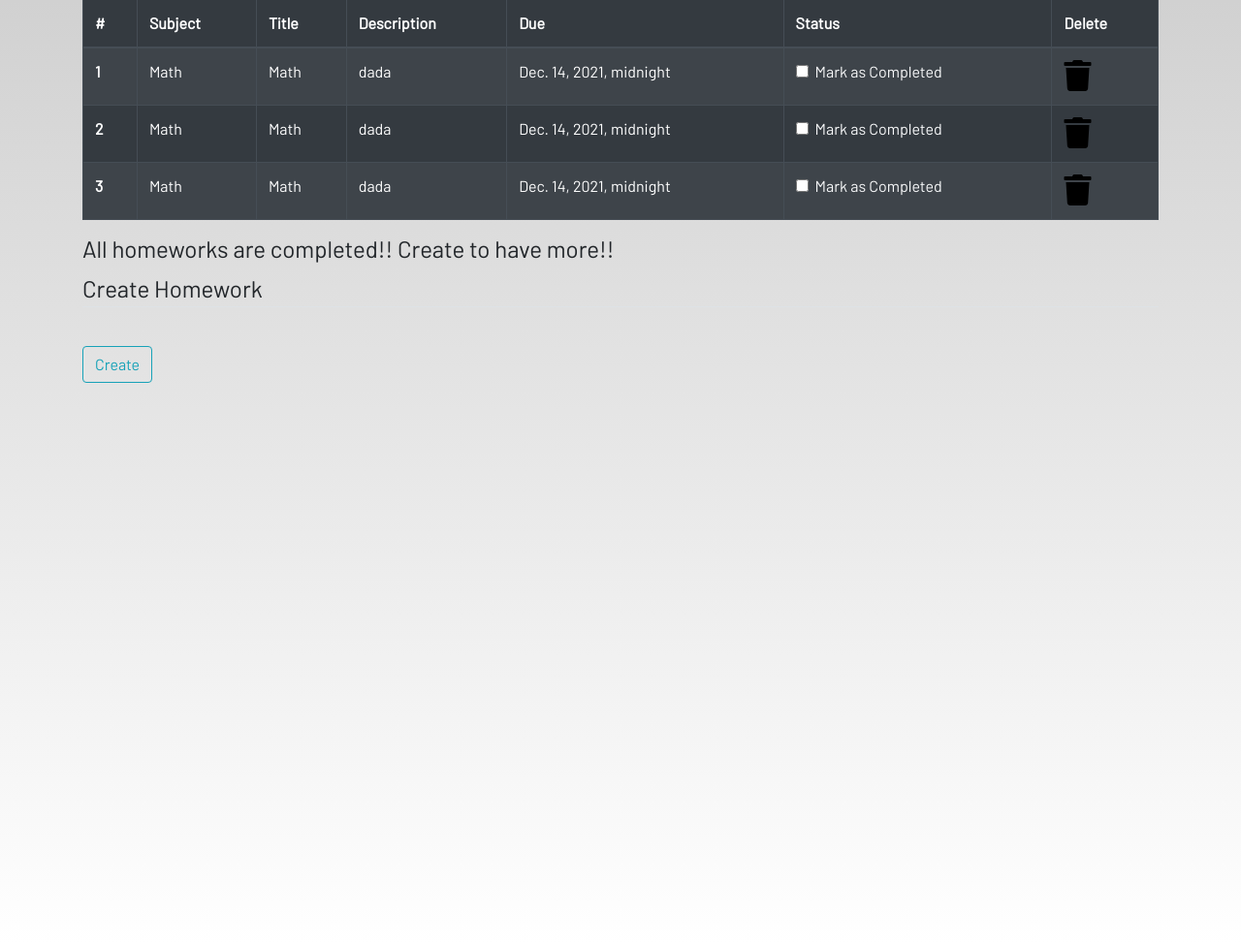
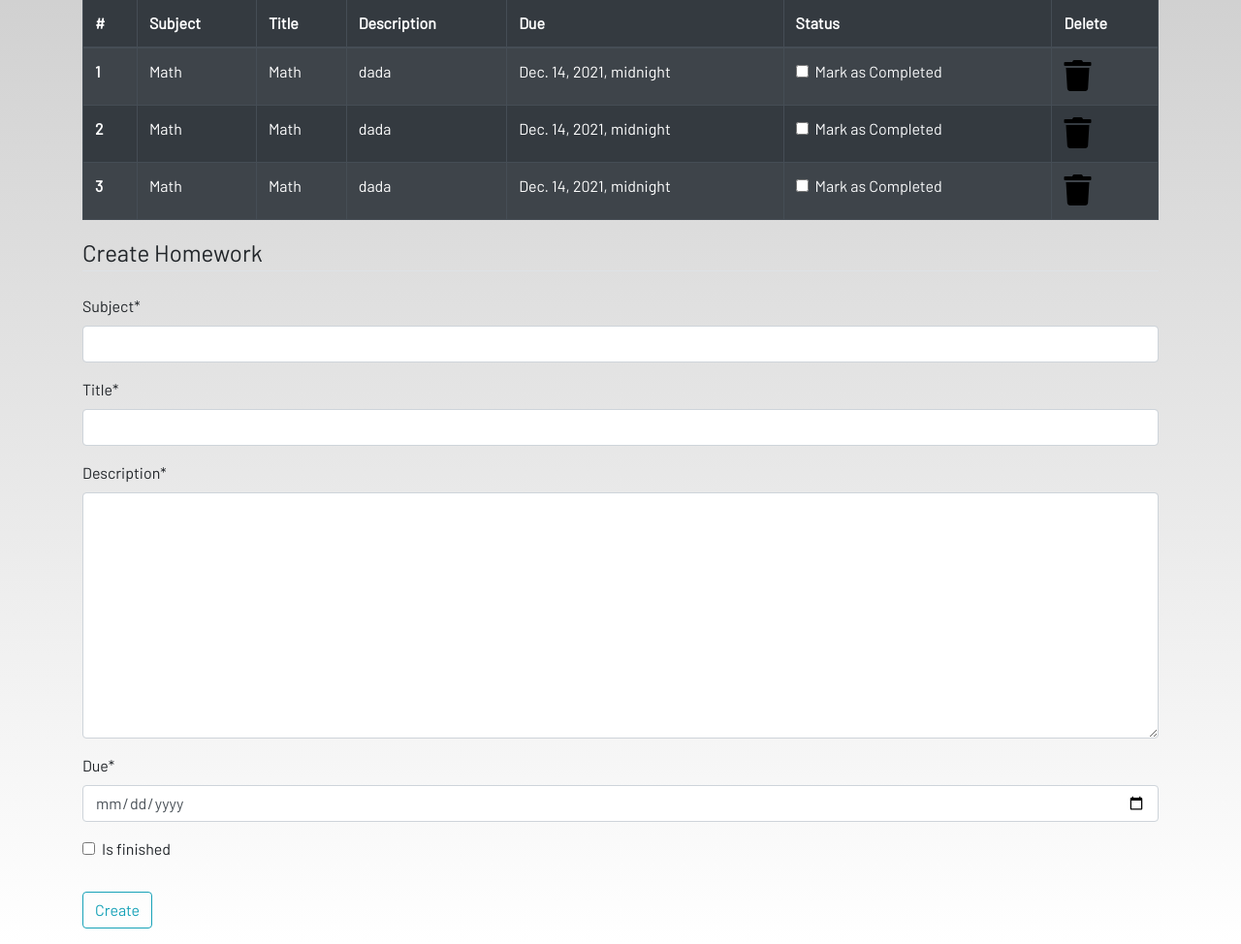
Before and after one commit to aqwestd/Finall, a Django app: page /homework in a window 1280 px wide. Shown: the part 105-1079 px from the top of the page at 97% size. Run offline with Django 3.2, Linux system fonts and the light colour scheme; a user stored in the database is signed in; data comes from the database, SQL or seed files in the repository; both versions use the stored data as it was after the commit; some libraries are stand-ins or nearby versions; some web fonts are replaced.

Commit message:
6 commit

```diff
--- a/dashboard/forms.py
+++ b/dashboard/forms.py
@@ -5,3 +5,13 @@ class NotesForm(forms.ModelForm):
       class Meta:
         model= Notes
         fields=['title','description']
+
+class DateInput(forms.DateInput):
+  input_type = 'date'
+
+
+class HomeworkForm(forms.ModelForm):
+  class Meta:
+    model = Homework
+    widgets = {'due':DateInput()}
+    fields = ['subject','title','description','due','is_finished']
--- a/dashboard/templates/dashboard/homework.html
+++ b/dashboard/templates/dashboard/homework.html
@@ -1,8 +1,10 @@
 {% extends 'dashboard/base.html' %}
 {% load static %}
+{% load crispy_forms_tags %}
 {% block content %}
 
 <div class="container">
+    {% if not homework_done %}
     <table class="table table-striped table-bordered table-hover table-dark">
         <thead>
             <tr>
@@ -25,7 +27,7 @@
                 <td>{{homework.due}}</td>
 
                 <td>
-                    <a href="#">
+                    <a href="{% url 'update_homework' homework.id %}">
                         <div class="form-check">
                              {% if homework.is_finished == True %}
                               <input class="form-check-input" type="checkbox" value="" checked>
@@ -44,12 +46,16 @@
             {% endfor %}
         </tbody>
     </table>
+    {% else %}
     <h4>All homeworks are completed!! Create to have more!!</h4>
+{% endif %}
 </div>
 <div class=" container">
     <form method="POST">
+    {% csrf_token %}
         <fieldset class="form-group">
             <legend class="border-bottom mb-4">Create Homework</legend>
+             {{form|crispy}}
         </fieldset>
         <div class="form-group">
             <button href="" class="btn btn-outline-info" type="submit">
--- a/dashboard/urls.py
+++ b/dashboard/urls.py
@@ -6,7 +6,8 @@ urlpatterns = [
     path('notes', views.notes,name='notes'),
     path('delete_note/<int:pk>',views.delete_note,name='delete_note'),
     path('notes_detail/<int:pk>',views.NotesDetailView.as_view(),name='notes-detail'),
-    path('homework', views.homework,name='homework'),
+    path('homework', views.add_homework,name='homework'),
+    path('update_homework/<int:pk>',views.update_homework,name='update_homework'),
 
 
 
--- a/dashboard/views.py
+++ b/dashboard/views.py
@@ -17,7 +17,7 @@ def notes(request):
      else:
           form = NotesForm()
      notes=Notes.objects.filter(user=request.user)
-     c
+     context={'notes':notes,'form':form}
      return render(request,'dashboard/notes.html',context)
 def delete_note(request,pk=None):
      Notes.objects.get(id=pk).delete()
@@ -26,7 +26,49 @@ def delete_note(request,pk=None):
 class NotesDetailView(generic.DetailView):
      model=Notes
 
-def homework(request):
-     homework=Homework.objects.filter(user=request.user)
-     context={'homeworks':homework}
+
+def add_homework(request):
+     if request.method == "POST":
+          form = HomeworkForm(request.POST)
+          if form.is_valid():
+               try:
+                    finished = request.POST['is_finished']
+                    if finished == 'on':
+                         finished=True
+
+                    else:
+                         finished=False
+               except:
+                    finished=False
+               homework=Homework(
+                     user=request.user,
+                     subject=request.POST['subject'],
+                     title=request.POST['title'],
+                     description=request.POST['description'],
+                     due=request.POST['due'],
+                     is_finished=finished
+
+               )
+               homework.save()
+                #messages.success(request,f"Homework Added from{request.user.username}Successfully!")
+     else:
+          form = HomeworkForm()
+     homework = Homework.objects.filter(user=request.user)
+     if len(homework) == 0:
+          homework_done = True
+     else:
+          homework_done = False
+     context={ 'homeworks':homework,
+               'homeworks_done':homework_done,
+               'form':form,}
      return render(request,'dashboard/homework.html', context)
+
+
+def update_homework(request,pk=None):
+     homework= Homework.objects.get(id=pk)
+     if homework.is_finished==True:
+          homework.is_finished==False
+     else:
+          homework.is_finished==True
+     homework.save()
+     return redirect("homework")
```
Also changed, not shown: db.sqlite3.
